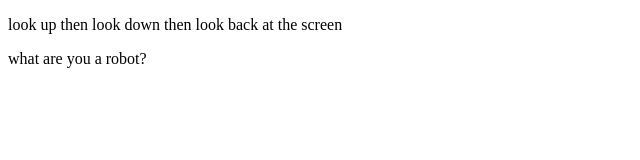
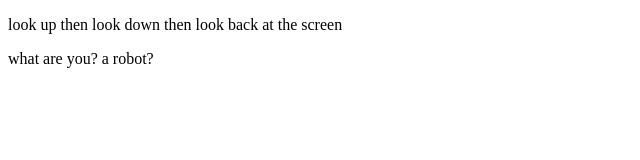
Before and after one commit to ShinAraya/tictact, a plain HTML site: page a-new-html-file.html in a window 1280 px wide. Shown: the full height of the page, 0-640 px from the left. Drawn offline with Linux system fonts and the light colour scheme.

Commit message:
Add files via upload

```diff
--- a/a-new-html-file.html
+++ b/a-new-html-file.html
@@ -11,8 +11,8 @@
 
   <script>
     setTimeout(() => {
-      document.querySelector('.rob').innerHTML = 'what are you a robot?'
-    }, 3000);
+      document.querySelector('.rob').innerHTML = 'what are you? a robot?'
+    }, 3000)
   </script>
 </body>
 </html>
```
